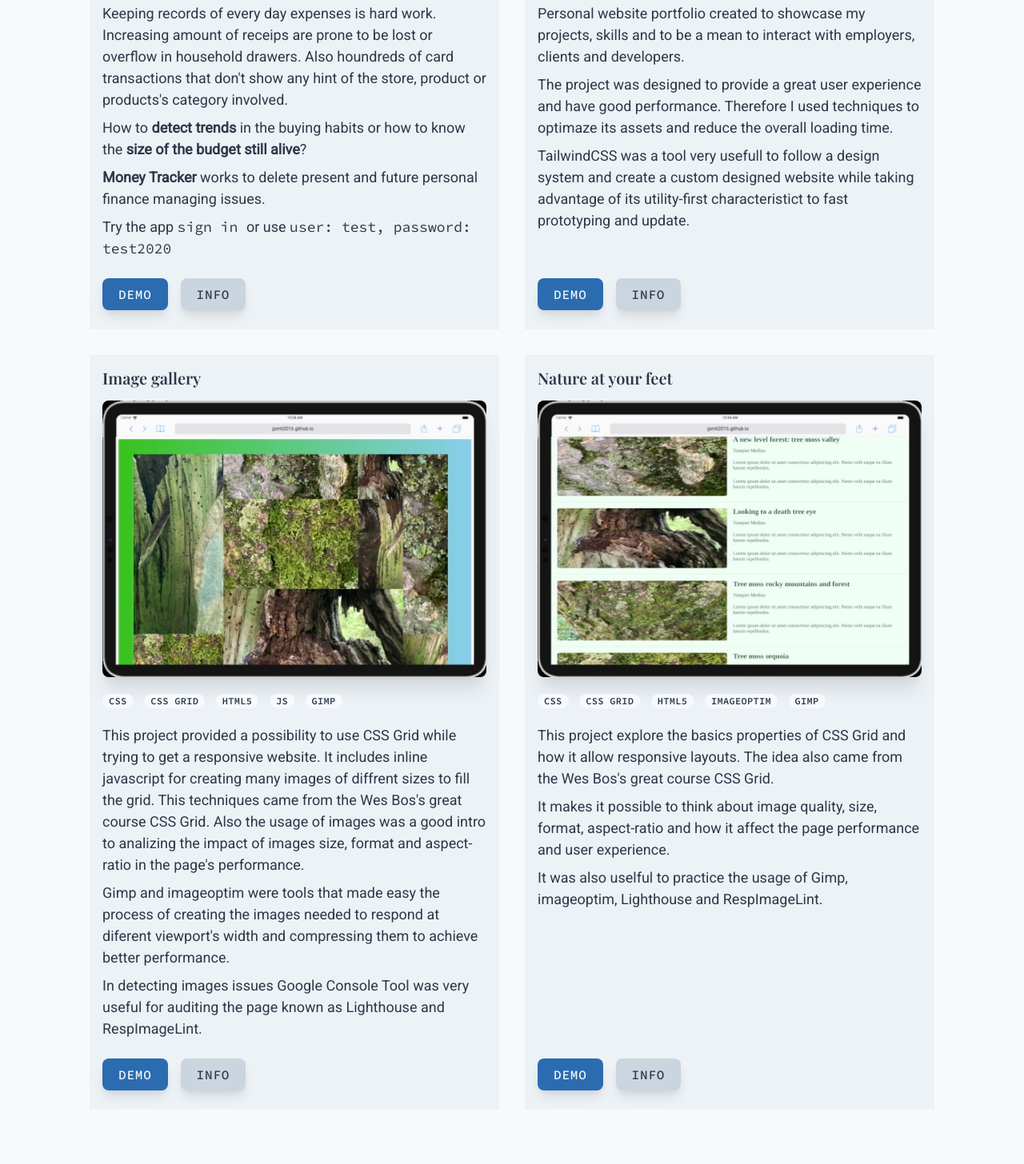
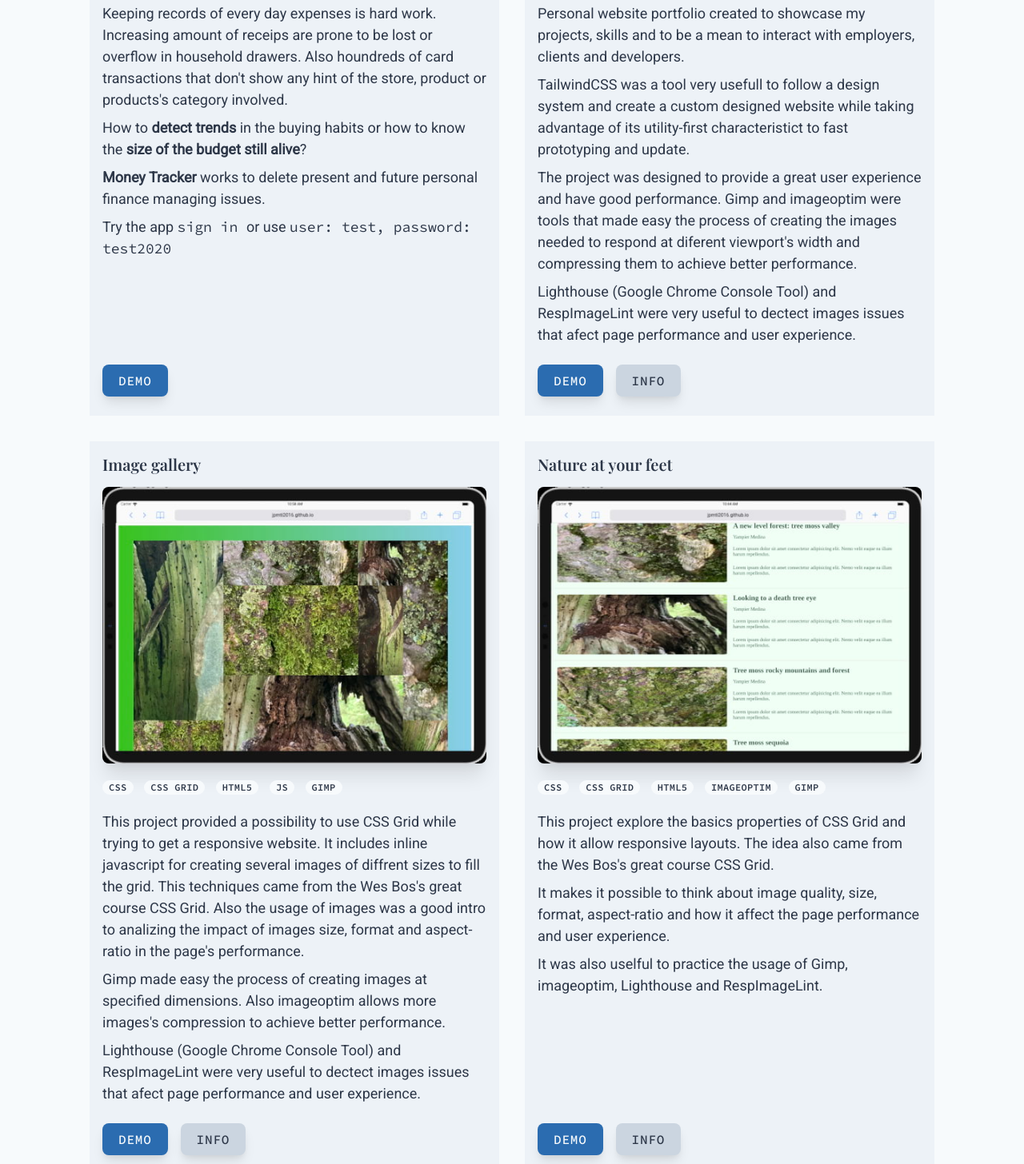
Before and after one commit to jpmti2016/jpmti2016.github.io, a website: page index.html in a window 1280 px wide. Shown: the part 2368-3824 px from the top of the page at 80% size. Drawn offline with nearby package versions, Linux system fonts and the light colour scheme.

Commit message:
Updated prject description

```diff
--- a/index.html
+++ b/index.html
@@ -287,7 +287,6 @@
                   href="https://www.trackingmyfinance.com"
                   >Demo</a
                 >
-                <a class="shadow-lg btn btn-gray" href="#">Info</a>
               </div>
             </div>
             <div class="flex flex-col p-2 bg-gray-200 sm:p-4">
@@ -357,16 +356,24 @@
                 developers.
               </p>
               <p class="mt-2 text-lg text-gray-800">
-                The project was designed to provide a great user experience and
-                have good performance. Therefore I used techniques to optimaze
-                its assets and reduce the overall loading time.
-              </p>
-              <p class="mt-2 text-lg text-gray-800">
                 TailwindCSS was a tool very usefull to follow a design system
                 and create a custom designed website while taking advantage of
                 its utility-first characteristict to fast prototyping and
                 update.
               </p>
+              <p class="mt-2 text-lg text-gray-800">
+                The project was designed to provide a great user experience and
+                have good performance. Gimp and imageoptim were tools that made
+                easy the process of creating the images needed to respond at
+                diferent viewport's width and compressing them to achieve better
+                performance.
+              </p>
+              <p class="mt-2 text-lg text-gray-800">
+                Lighthouse (Google Chrome Console Tool) and RespImageLint were
+                very useful to dectect images issues that afect page performance
+                and user experience.
+              </p>
+
               <div class="mt-4 text-sm sm:pt-6 sm:text-base sm:mt-auto">
                 <a class="shadow-lg btn btn-blue" href="#">Demo</a>
                 <a
@@ -424,19 +431,20 @@
               <p class="mt-2 text-lg text-gray-800 sm:mt-4">
                 This project provided a possibility to use CSS Grid while trying
                 to get a responsive website. It includes inline javascript for
-                creating many images of diffrent sizes to fill the grid. This
+                creating several images of diffrent sizes to fill the grid. This
                 techniques came from the Wes Bos's great course CSS Grid. Also
                 the usage of images was a good intro to analizing the impact of
                 images size, format and aspect-ratio in the page's performance.
               </p>
               <p class="mt-2 text-lg text-gray-800">
-                Gimp and imageoptim were tools that made easy the process of
-                creating the images needed to respond at diferent viewport's
-                width and compressing them to achieve better performance.
+                Gimp made easy the process of creating images at specified
+                dimensions. Also imageoptim allows more images's compression to
+                achieve better performance.
               </p>
               <p class="mt-2 text-lg text-gray-800">
-                In detecting images issues Google Console Tool was very useful
-                for auditing the page known as Lighthouse and RespImageLint.
+                Lighthouse (Google Chrome Console Tool) and RespImageLint were
+                very useful to dectect images issues that afect page performance
+                and user experience.
               </p>
               <!-- <p class="mt-2 text-lg text-gray-800">
                 Lorem ipsum dolor sit amet consectetur adipisicing elit.
```
